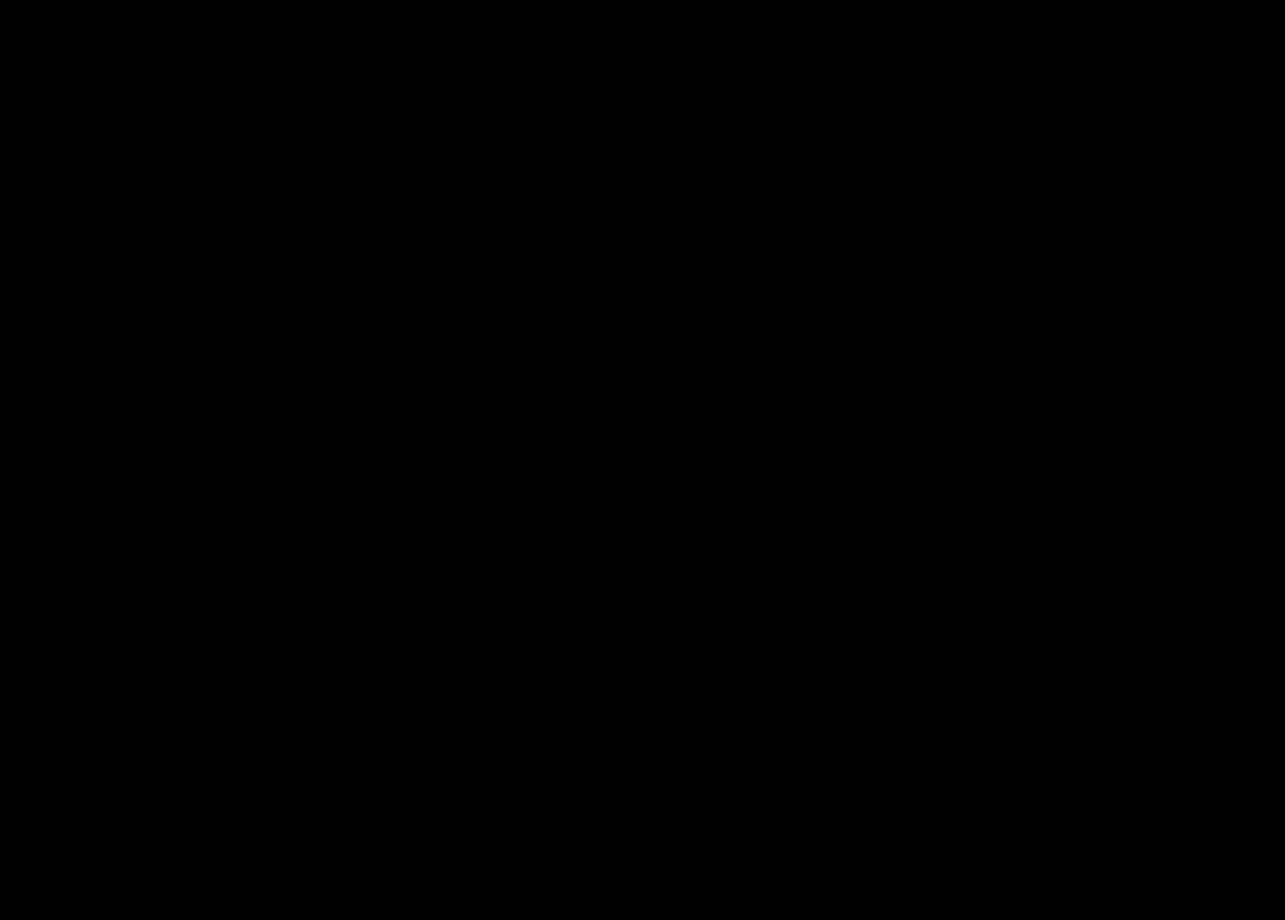
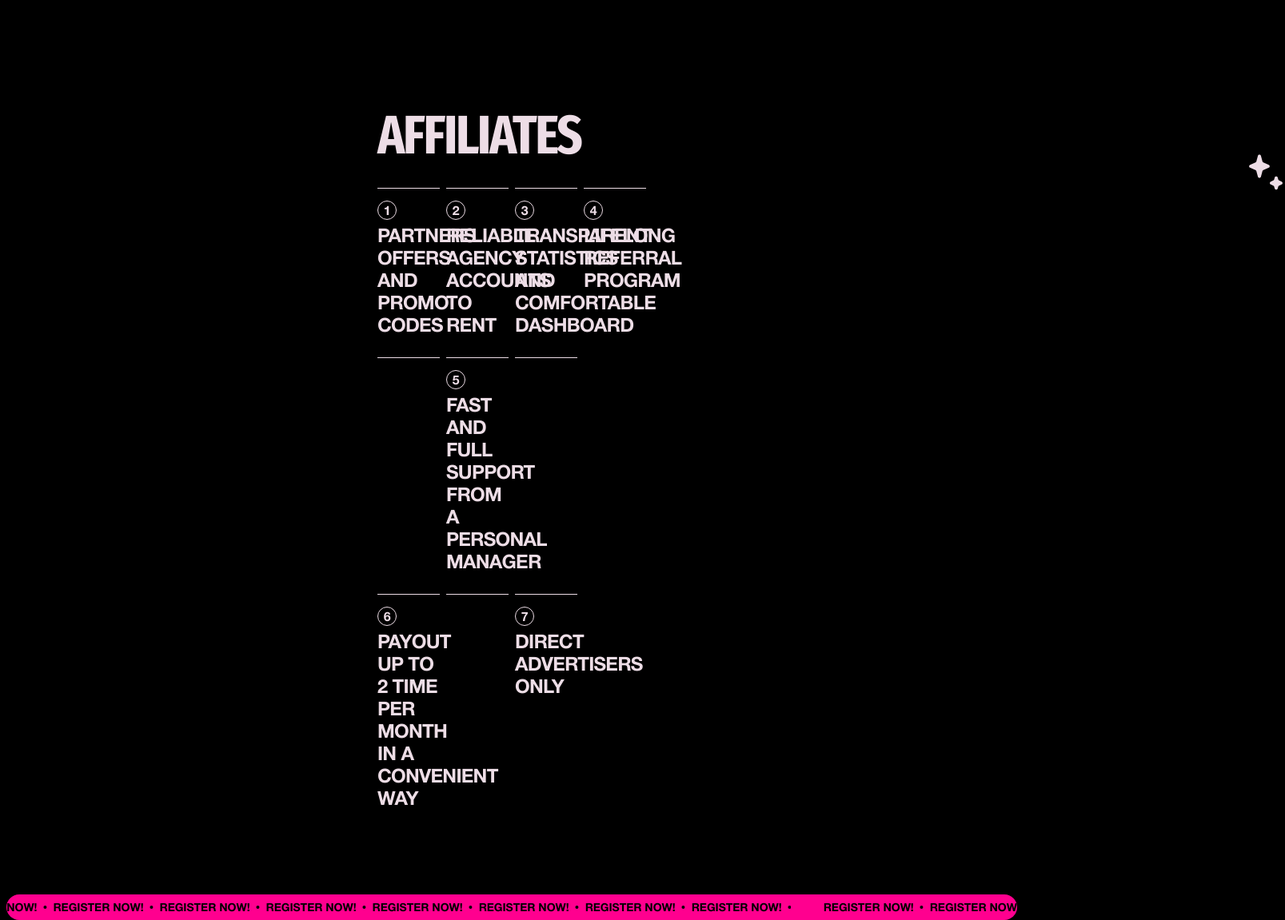
Before and after one commit to vlad4990/orion-lp, a Nuxt app: page / in a window 1280 px wide. Shown: the part 1401-2552 px from the top of the page at 80% size, 1607 px wide, since content can reach past the window. Before the commit the page ends 1402 px from the top, so only its background shows below. Built offline with nearby package versions, Linux system fonts and the light colour scheme.

Commit message:
added affiliates section

```diff
--- a/assets/scss/_typography.scss
+++ b/assets/scss/_typography.scss
@@ -105,7 +105,9 @@
 h1,
 h2,
 h3,
-.h1-huge {
+.h1-huge,
+.h1,
+.h2 {
   font-family: FiraSansExtraCondensed;
 }
 
--- /dev/null
+++ b/components/SectionAffiliates.vue
@@ -0,0 +1,111 @@
+<script setup></script>
+
+<template>
+  <div class="affiliates">
+    <div class="container">
+      <div class="affiliates__container">
+        <div class="affiliates__title">{{ $t('affiliates.title') }}</div>
+        <img
+          class="affiliates__star"
+          src="/images/4-corner-double-white-star.svg"
+          alt=""
+        />
+        <div class="affiliates__grid features-grid">
+          <div class="features-grid__item">
+            <div class="features-grid__number"><span>1</span></div>
+            <div class="features-grid__text">
+              {{ $t('affiliates.items.1') }}
+            </div>
+          </div>
+          <div class="features-grid__item">
+            <div class="features-grid__number"><span>2</span></div>
+            <div class="features-grid__text">
+              {{ $t('affiliates.items.2') }}
+            </div>
+          </div>
+          <div class="features-grid__item">
+            <div class="features-grid__number"><span>3</span></div>
+            <div class="features-grid__text">
+              {{ $t('affiliates.items.3') }}
+            </div>
+          </div>
+          <div class="features-grid__item">
+            <div class="features-grid__number"><span>4</span></div>
+            <div class="features-grid__text">
+              {{ $t('affiliates.items.4') }}
+            </div>
+          </div>
+          <div class="features-grid__item"></div>
+          <div class="features-grid__item">
+            <div class="features-grid__number"><span>5</span></div>
+            <div class="features-grid__text">
+              {{ $t('affiliates.items.5') }}
+            </div>
+          </div>
+          <div class="features-grid__item"></div>
+          <div class="features-grid__item">
+            <div class="features-grid__number"><span>6</span></div>
+            <div class="features-grid__text">
+              {{ $t('affiliates.items.6') }}
+            </div>
+          </div>
+          <div class="features-grid__item"></div>
+          <div class="features-grid__item">
+            <div class="features-grid__number"><span>7</span></div>
+            <div class="features-grid__text">
+              {{ $t('affiliates.items.7') }}
+            </div>
+          </div>
+        </div>
+      </div>
+    </div>
+    <TheTicker class="affiliates__ticker" pink />
+  </div>
+</template>
+
+<style scoped lang="scss">
+.affiliates {
+  &__container {
+    @apply mt-[260px];
+  }
+  &__title {
+    @apply h1 uppercase;
+  }
+  &__star {
+    transform: scale(-1, 1);
+    @apply w-[48px] h-[55px] absolute left-[1087px] top-[49px];
+  }
+  &__grid {
+    @apply mt-9;
+    .features-grid__item {
+      &:nth-child(8) {
+        @apply col-start-1;
+      }
+    }
+  }
+  &__ticker {
+    margin-top: 104px;
+  }
+}
+
+.features-grid {
+  @apply grid grid-cols-4 gap-x-2 gap-y-6;
+  &__item {
+    @apply pt-4 relative;
+
+    &:before {
+      content: '';
+      @apply absolute inset-x-0 top-0 h-[1px] bg-white;
+    }
+  }
+  &__number {
+    @apply text-base min-w-6 w-6 h-6 border border-solid border-white rounded-2xl flex items-center justify-center;
+    span {
+      margin-bottom: -3px;
+    }
+  }
+  &__text {
+    @apply p2 uppercase mt-2;
+  }
+}
+</style>
--- a/components/TheTicker.vue
+++ b/components/TheTicker.vue
@@ -1,7 +1,14 @@
-<script setup></script>
+<script setup>
+defineProps({
+  pink: {
+    type: Boolean,
+    default: false,
+  },
+});
+</script>
 
 <template>
-  <div class="items-wrap">
+  <div class="items-wrap" :class="{ pink }">
     <div class="items marquee">
       <template v-for="key in 10" :key="'first-' + key">
         <div class="item">Register now!</div>
@@ -20,6 +27,9 @@
 <style scoped lang="scss">
 .items-wrap {
   @apply relative flex overflow-hidden select-none gap-10 bg-yellow h-10 rounded-[110px] mx-2 subtitle;
+  &.pink {
+    @apply bg-pink;
+  }
 }
 .items {
   @apply shrink-0 flex gap-10 justify-around items-center min-w-full;
--- a/i18n/en.json
+++ b/i18n/en.json
@@ -43,5 +43,17 @@
       }
     },
     "label": "Don’t be shy! create account"
+  },
+  "affiliates": {
+    "title": "Affiliates",
+    "items": {
+      "1": "Partners offers and promo codes",
+      "2": "Reliable agency accounts to rent",
+      "3": "Transparent statistics and comfortable dashboard",
+      "4": "Lifelong referral program",
+      "5": "Fast and full support from a personal manager",
+      "6": "Payout up to 2 time per month in a convenient way",
+      "7": "Direct advertisers only"
+    }
   }
 }
--- a/pages/index.vue
+++ b/pages/index.vue
@@ -4,4 +4,5 @@
   <SectionStart />
   <LazySectionRole />
   <LazySectionAbout />
+  <LazySectionAffiliates />
 </template>
```
Also changed, not shown: 1 other file (tests, documents, lock files or other folders).
